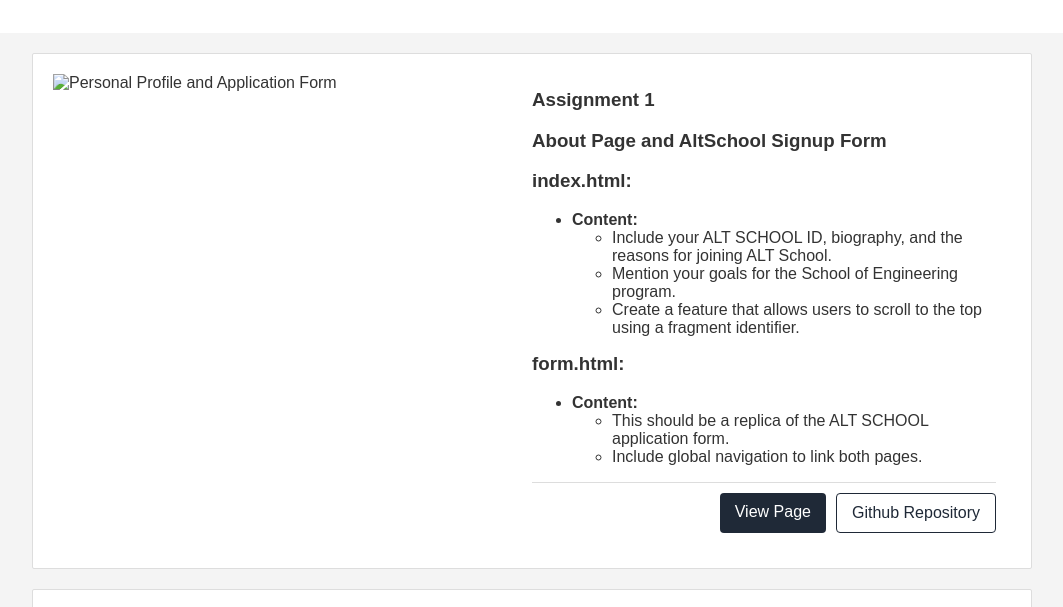
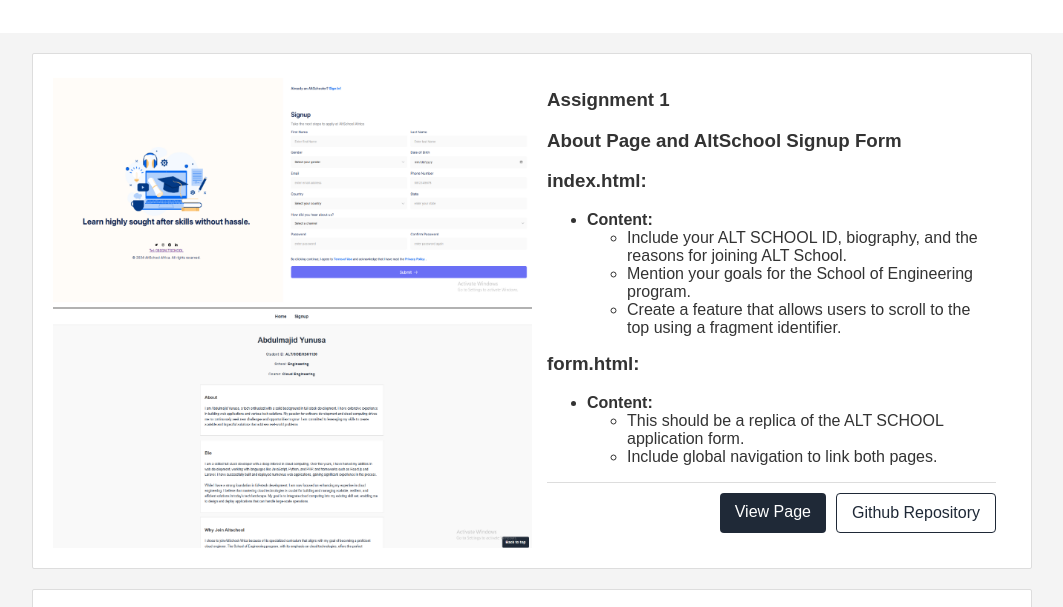
Before and after one commit to amjeed-ay/altschool-assignment, a plain HTML site: page index.html in a window 1280 px wide. Shown: the part 121-728 px from the top of the page, without its empty margins (108-1171 px from the left). Drawn offline with Linux system fonts and the light colour scheme; the site is published under a folder, as on GitHub Pages, so addresses that start at the root find nothing.

Commit message:
fix images

```diff
--- a/index.html
+++ b/index.html
@@ -16,7 +16,7 @@
       <section class="content">
         <div class="content-item">
           <img
-            src="/images/image1.png"
+            src="./images/image1.png"
             alt="Personal Profile and Application Form"
           />
 
```
